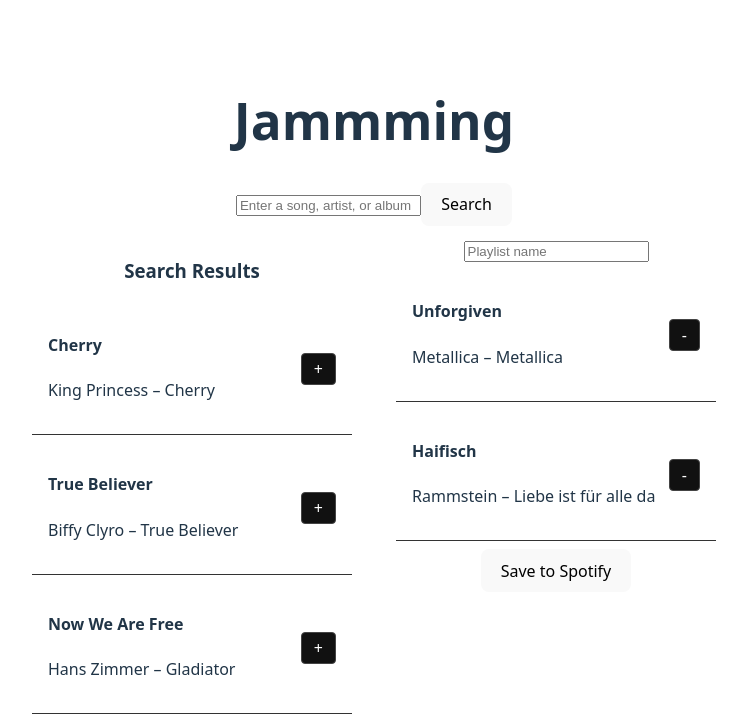
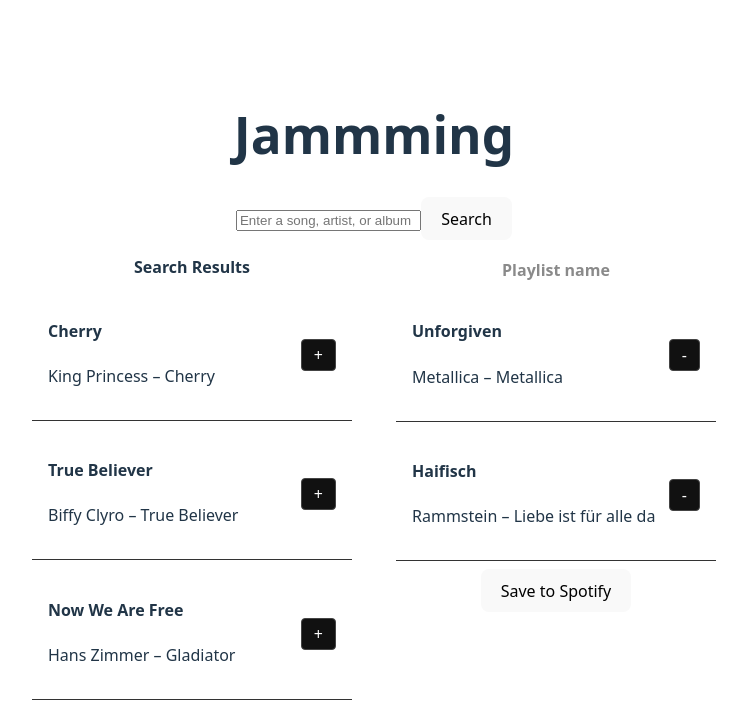
Before and after one commit to ArekKrak/jamming, a React (Vite) app: page / in a window 1280 px wide. Shown: the top 714 px of the page, without its empty margins (266-1013 px from the left). Built offline with nearby package versions, Linux system fonts and the light colour scheme.

Commit message:
style the input field

```diff
--- a/src/components/App/App.css
+++ b/src/components/App/App.css
@@ -48,6 +48,33 @@
 
 .section {
   border: 2px solid white;
-  padding: 10px;
+  padding: 16px 10px 10px;
   width: 20rem;
 }
+
+.panel-title {
+  font-size: 1rem;
+  font-weight: 700;
+  line-height: 1.2;
+  margin: 0 0 12px;
+}
+
+.playlist-title {
+  all: unset;
+  display: block;
+  width: 100%;
+  color: inherit;
+  cursor: text;
+  font-weight: 700;
+}
+
+.playlist-title:focus {
+  outline: none;
+  box-shadow: 0 0 0 2px rgba(255, 255, 255, 0.15);
+  border-radius: 4px;
+}
+
+.playlist-title::placeholder {
+  color: #8a8a8a;
+  font-weight: 600;
+}
```
